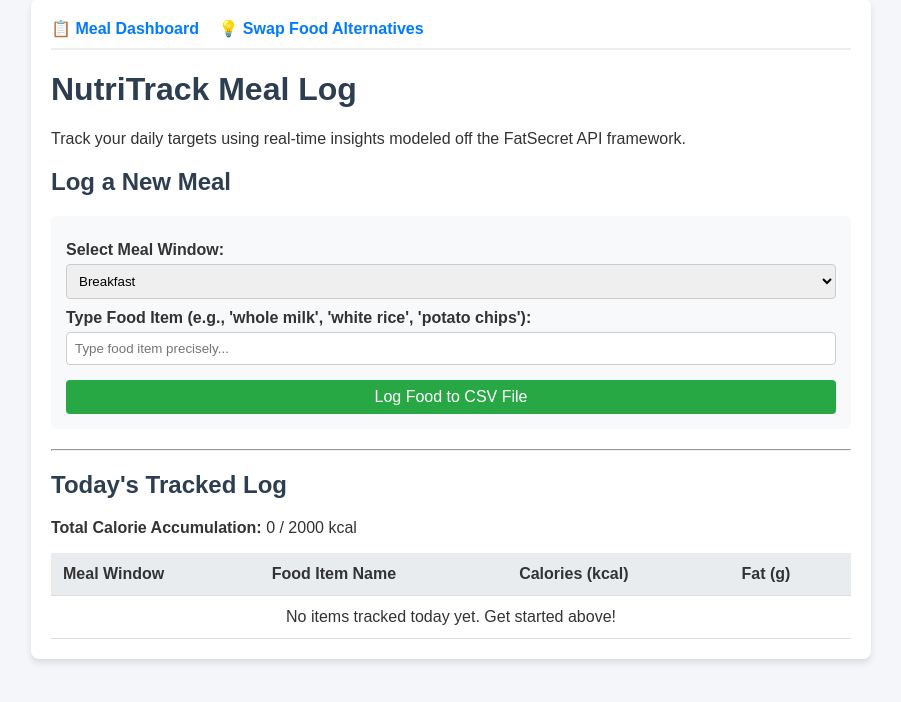
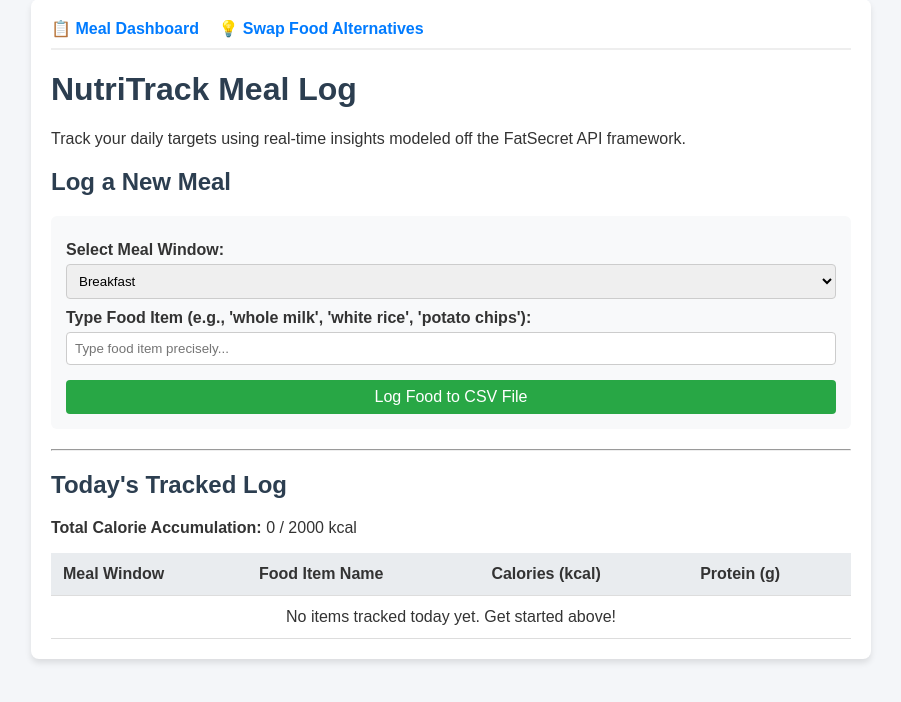
Before and after one commit to jamesk39-svg/P3-Final-project---James-Kim, a Flask app: page / in a window 1280 px wide. Shown: the part 21-723 px from the top of the page, without its empty margins (189-1090 px from the left). Run offline with Flask 3, Linux system fonts and the light colour scheme.

Commit message:
changed fat to protein track

```diff
--- a/app.py
+++ b/app.py
@@ -19,7 +19,7 @@ def create_csv():
     if not os.path.exists(file):
         with open(file, mode='w', newline ='') as f:
             writer = csv.writer(f)
-            writer.writerow(['meal_type', 'food_item', 'calories', 'fat'])
+            writer.writerow(['meal_type', 'food_item', 'calories', 'protein'])
 
 
 def get_data(food_query):
@@ -59,8 +59,8 @@ def get_data(food_query):
                         cal_string = parts[1].split("kcal")[0].strip()
                         processed_result["calories"] = int(cal_string)
 
-                        fat_string = description.split("Fat:")[1].split("g")[0].strip()
-                        processed_result["fat"] = float(fat_string)
+                        protien_string = description.split("Protein:")[1].split("g")[0].strip()
+                        processed_result["protein"] = float(protien_string)
                     except Exception:
                         pass
 
@@ -94,14 +94,14 @@ def add_meal():
     data = get_data(food_input)
     if data:
         cals = data['calories']
-        fat = data['fat']
+        prot = data['protein']
     else:
         cals = 100
-        fat = 2
+        prot = 5.0
 
     with open(file, mode='a', newline= '') as f:
         writer = csv.writer(f)
-        writer.writerow([meal_type, food_input.title(), cals, fat])
+        writer.writerow([meal_type, food_input.title(), cals, prot])
 
     return redirect(url_for('index'))
 
--- a/templates/index.html
+++ b/templates/index.html
@@ -30,7 +30,7 @@
                 <th>Meal Window</th>
                 <th>Food Item Name</th>
                 <th>Calories (kcal)</th>
-                <th>Fat (g)</th>
+                <th>Protein (g)</th>
             </tr>
         </thead>
         <tbody>
@@ -39,7 +39,7 @@
                 <td>{{ log['meal_type'] }}</td>
                 <td>{{ log['food_item'] }}</td>
                 <td>{{ log['calories'] }}</td>
-                <td>{{ log['fat'] }}</td>
+                <td>{{ log['protein'] }}</td>
             </tr>
             {% else %}
             <tr>
```
Also changed, not shown: templates/results.html (+4 -4 lines).
